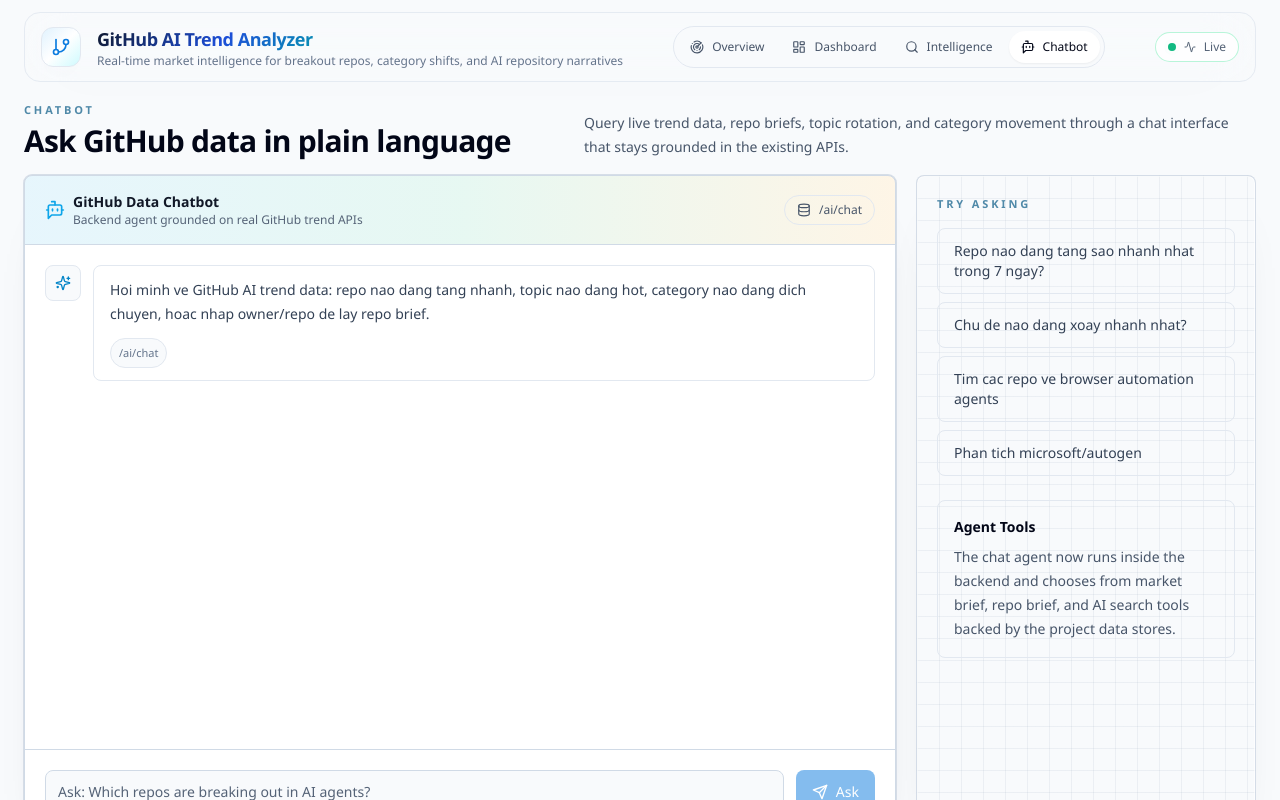
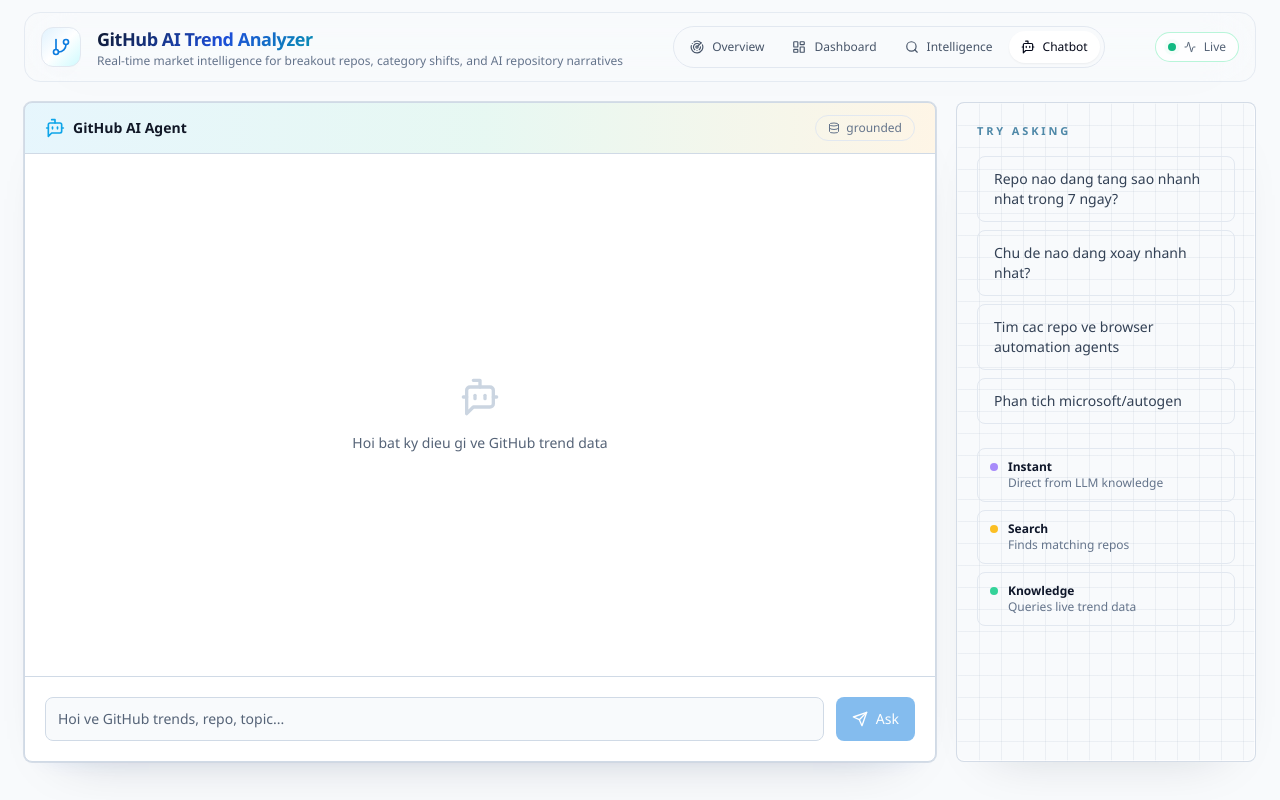
Before and after one commit to Himlamtech/Github-Analyzer, a Next.js app in the folder frontend/: page /chatbot in a window 1280 px wide. Shown: the top 800 px of the page. Built offline with nearby package versions, Linux system fonts and the light colour scheme.

Commit message:
feat: Enhance GitHub Data Chatbot with intent classification and improved response handling

```diff
--- a/frontend/app/chatbot/page.tsx
+++ b/frontend/app/chatbot/page.tsx
@@ -11,19 +11,6 @@
 
       <main className="mx-auto max-w-screen-2xl px-4 pb-10 sm:px-6">
         <section className="space-y-4 py-2">
-          <div className="flex flex-col gap-2 sm:flex-row sm:items-end sm:justify-between">
-            <div>
-              <div className="section-kicker">Chatbot</div>
-              <h1 className="mt-1 text-3xl font-semibold tracking-tight text-slate-950">
-                Ask GitHub data in plain language
-              </h1>
-            </div>
-            <p className="max-w-2xl text-sm leading-6 text-slate-600">
-              Query live trend data, repo briefs, topic rotation, and category movement
-              through a chat interface that stays grounded in the existing APIs.
-            </p>
-          </div>
-
           <GitHubDataChatbot />
         </section>
       </main>
--- a/frontend/components/ai/GitHubDataChatbot.tsx
+++ b/frontend/components/ai/GitHubDataChatbot.tsx
@@ -1,6 +1,6 @@
 "use client";
 
-import { FormEvent, useState } from "react";
+import { FormEvent, useEffect, useRef, useState } from "react";
 import { BotMessageSquare, Database, Loader2, Send, Sparkles, UserRound } from "lucide-react";
 
 import { api } from "@/lib/api";
@@ -12,6 +12,7 @@
   id: string;
   role: ChatRole;
   content: string;
+  intent?: string;
   sources?: string[];
   evidence?: AIChatEvidence[];
 }
@@ -22,6 +23,24 @@
   "Tim cac repo ve browser automation agents",
   "Phan tich microsoft/autogen",
 ];
+
+const INTENT_LABELS: Record<string, string> = {
+  instant: "Instant",
+  search: "Search",
+  knowledge: "Knowledge",
+  market: "Knowledge",
+  repo: "Knowledge",
+  mixed: "Knowledge",
+};
+
+const INTENT_COLORS: Record<string, string> = {
+  instant: "bg-violet-50 border-violet-200 text-violet-600",
+  search: "bg-amber-50 border-amber-200 text-amber-600",
+  knowledge: "bg-emerald-50 border-emerald-200 text-emerald-600",
+  market: "bg-emerald-50 border-emerald-200 text-emerald-600",
+  repo: "bg-emerald-50 border-emerald-200 text-emerald-600",
+  mixed: "bg-slate-50 border-slate-200 text-slate-600",
+};
 
 function createId(): string {
   if (typeof crypto !== "undefined" && "randomUUID" in crypto) {
@@ -40,15 +59,12 @@
 export function GitHubDataChatbot() {
   const [input, setInput] = useState("");
   const [isLoading, setIsLoading] = useState(false);
-  const [messages, setMessages] = useState<ChatThreadMessage[]>([
-    {
-      id: createId(),
-      role: "assistant",
-      content:
-        "Hoi minh ve GitHub AI trend data: repo nao dang tang nhanh, topic nao dang hot, category nao dang dich chuyen, hoac nhap owner/repo de lay repo brief.",
-      sources: ["/ai/chat"],
-    },
-  ]);
+  const [messages, setMessages] = useState<ChatThreadMessage[]>([]);
+  const bottomRef = useRef<HTMLDivElement>(null);
+
+  useEffect(() => {
+    bottomRef.current?.scrollIntoView({ behavior: "smooth" });
+  }, [messages, isLoading]);
 
   async function submitQuestion(event?: FormEvent<HTMLFormElement>) {
     event?.preventDefault();
@@ -80,12 +96,13 @@
           id: createId(),
           role: "assistant",
           content: response.answer,
+          intent: response.intent,
           sources: response.tools_used.map((tool) => `/ai/${tool}`),
           evidence: response.evidence,
         },
       ]);
     } catch (error) {
-      const detail = error instanceof Error ? error.message : "Unknown chatbot error.";
+      const detail = error instanceof Error ? error.message : "Unknown error.";
       setMessages((current) => [
         ...current,
         {
@@ -104,26 +121,34 @@
     setInput(question);
   }
 
+  const isEmpty = messages.length === 0;
+
   return (
-    <section className="grid gap-5 xl:grid-cols-[minmax(0,1fr)_340px]">
+    <section className="grid gap-5 xl:grid-cols-[minmax(0,1fr)_300px]">
       <div className="card-glow flex min-h-[660px] flex-col overflow-hidden rounded-lg border border-border bg-card">
-        <div className="flex items-center justify-between border-b border-border bg-gradient-to-r from-sky-500/10 via-emerald-500/10 to-amber-500/10 px-4 py-4 sm:px-5">
+        {/* Header */}
+        <div className="flex items-center justify-between border-b border-border bg-gradient-to-r from-sky-500/10 via-emerald-500/10 to-amber-500/10 px-4 py-3 sm:px-5">
           <div className="flex items-center gap-2">
             <BotMessageSquare className="h-5 w-5 text-sky-500" />
-            <div>
-              <h2 className="text-sm font-semibold">GitHub Data Chatbot</h2>
-              <p className="text-xs text-muted-foreground">
-                Backend agent grounded on real GitHub trend APIs
-              </p>
+            <span className="text-sm font-semibold">GitHub AI Agent</span>
           </div>
-          </div>
-          <div className="hidden items-center gap-2 rounded-full border border-slate-200 bg-white/78 px-3 py-1.5 text-xs text-slate-600 sm:flex">
-            <Database className="h-3.5 w-3.5" />
-            /ai/chat
+          <div className="hidden items-center gap-1.5 rounded-full border border-slate-200 bg-white/78 px-3 py-1 text-xs text-slate-500 sm:flex">
+            <Database className="h-3 w-3" />
+            grounded
           </div>
         </div>
 
-        <div className="flex-1 space-y-4 overflow-y-auto p-4 sm:p-5">
+        {/* Messages */}
+        <div className="flex-1 overflow-y-auto p-4 sm:p-5">
+          {isEmpty ? (
+            <div className="flex h-full flex-col items-center justify-center gap-4 text-center">
+              <BotMessageSquare className="h-10 w-10 text-slate-300" />
+              <p className="text-sm text-muted-foreground">
+                Hoi bat ky dieu gi ve GitHub trend data
+              </p>
+            </div>
+          ) : (
+            <div className="space-y-4">
               {messages.map((message) => {
                 const isAssistant = message.role === "assistant";
                 const Icon = isAssistant ? Sparkles : UserRound;
@@ -134,7 +159,7 @@
                     className={`flex gap-3 ${isAssistant ? "justify-start" : "justify-end"}`}
                   >
                     {isAssistant && (
-                  <span className="flex h-9 w-9 shrink-0 items-center justify-center rounded-lg border border-slate-200 bg-slate-50 text-sky-600">
+                      <span className="flex h-8 w-8 shrink-0 items-center justify-center rounded-lg border border-slate-200 bg-slate-50 text-sky-600">
                         <Icon className="h-4 w-4" />
                       </span>
                     )}
@@ -145,6 +170,18 @@
                           : "border-sky-500 bg-sky-600 text-white"
                       }`}
                     >
+                      {isAssistant && message.intent && (
+                        <div className="mb-2">
+                          <span
+                            className={`inline-flex items-center rounded-full border px-2 py-0.5 text-[10px] font-medium ${
+                              INTENT_COLORS[message.intent] ?? INTENT_COLORS.mixed
+                            }`}
+                          >
+                            {INTENT_LABELS[message.intent] ?? message.intent}
+                          </span>
+                        </div>
+                      )}
+
                       <div className="whitespace-pre-wrap">{message.content}</div>
 
                       {message.evidence && message.evidence.length > 0 && (
@@ -184,7 +221,7 @@
                       )}
                     </div>
                     {!isAssistant && (
-                  <span className="flex h-9 w-9 shrink-0 items-center justify-center rounded-lg border border-sky-500 bg-sky-600 text-white">
+                      <span className="flex h-8 w-8 shrink-0 items-center justify-center rounded-lg border border-sky-500 bg-sky-600 text-white">
                         <Icon className="h-4 w-4" />
                       </span>
                     )}
@@ -195,17 +232,22 @@
               {isLoading && (
                 <div className="flex items-center gap-3 text-sm text-muted-foreground">
                   <Loader2 className="h-4 w-4 animate-spin" />
-              Agent is querying GitHub trend tools...
+                  Classifying intent and querying tools...
+                </div>
+              )}
+
+              <div ref={bottomRef} />
             </div>
           )}
         </div>
 
+        {/* Input */}
         <form onSubmit={submitQuestion} className="border-t border-border p-4 sm:p-5">
           <div className="flex flex-col gap-3 lg:flex-row">
             <input
               value={input}
               onChange={(event) => setInput(event.target.value)}
-              placeholder="Ask: Which repos are breaking out in AI agents?"
+              placeholder="Hoi ve GitHub trends, repo, topic..."
               className="min-h-11 flex-1 rounded-lg border border-border bg-background px-3 py-2 text-sm outline-none placeholder:text-muted-foreground focus:border-sky-400"
             />
             <button
@@ -224,6 +266,7 @@
         </form>
       </div>
 
+      {/* Sidebar */}
       <aside className="terminal-panel data-grid rounded-lg p-5">
         <div className="section-kicker">Try Asking</div>
         <div className="mt-4 grid gap-2">
@@ -237,12 +280,24 @@
             </button>
           ))}
         </div>
-        <div className="mt-6 rounded-lg border border-slate-200 bg-white/82 p-4">
-          <div className="text-sm font-semibold text-slate-950">Agent Tools</div>
-          <p className="mt-2 text-sm leading-6 text-slate-600">
-            The chat agent now runs inside the backend and chooses from market brief,
-            repo brief, and AI search tools backed by the project data stores.
-          </p>
+
+        <div className="mt-6 grid gap-2">
+          {[
+            { color: "bg-violet-400", label: "Instant", desc: "Direct from LLM knowledge" },
+            { color: "bg-amber-400", label: "Search", desc: "Finds matching repos" },
+            { color: "bg-emerald-400", label: "Knowledge", desc: "Queries live trend data" },
+          ].map(({ color, label, desc }) => (
+            <div
+              key={label}
+              className="flex items-start gap-2.5 rounded-lg border border-slate-200 bg-white/82 px-3 py-2.5"
+            >
+              <span className={`mt-1 h-2 w-2 shrink-0 rounded-full ${color}`} />
+              <div>
+                <div className="text-xs font-semibold text-slate-900">{label}</div>
+                <div className="text-xs text-slate-500">{desc}</div>
+              </div>
+            </div>
+          ))}
         </div>
       </aside>
     </section>
```
Also changed, not shown: 2 other files (tests, documents, lock files or other folders). Lines whose indentation alone changed are shown as unchanged.
